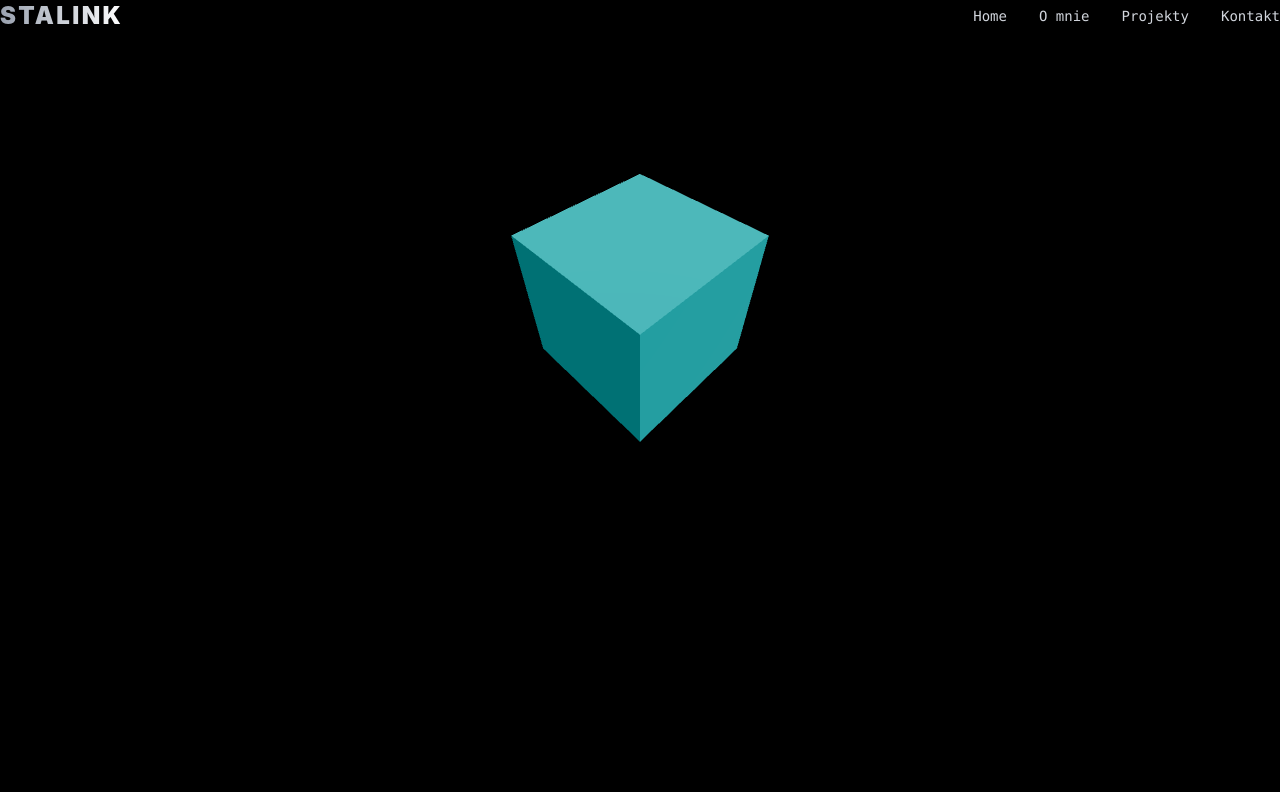
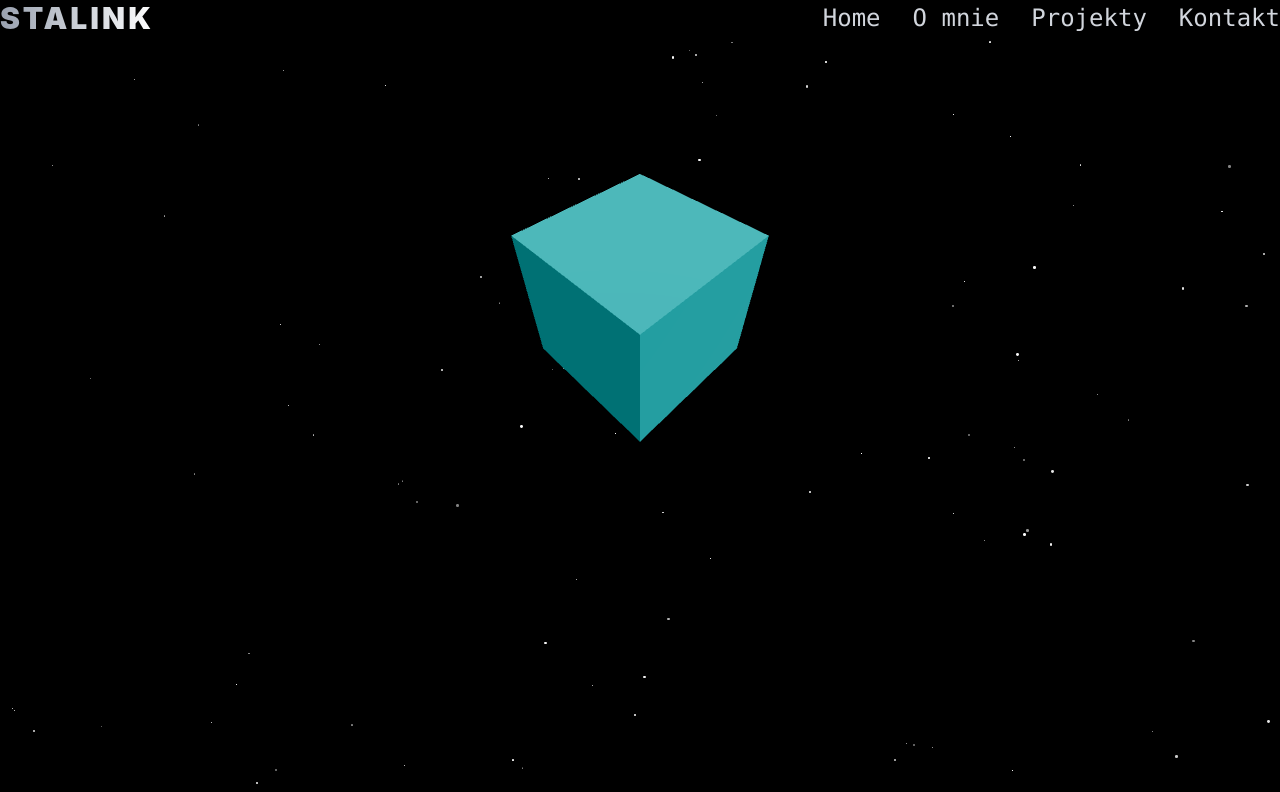
Before and after one commit to Seweryn999/stalink.pl, a Next.js app: page / in a window 1280 px wide. Shown: the top 792 px of the page. Built offline with nearby package versions, Linux system fonts and the light colour scheme.

Commit message:
starry background succesfully added

```diff
--- a/src/app/globals.css
+++ b/src/app/globals.css
@@ -9,7 +9,7 @@ body {
   width: 100%;
   min-height: 100%;
   background-color: #000;
-  color: #e5e7eb; /* text-gray-200 */
+  color: #e5e7eb;
   font-family: "Inter", sans-serif;
   -webkit-font-smoothing: antialiased;
   scroll-behavior: smooth;
@@ -22,16 +22,19 @@ body {
 canvas {
   display: block;
   width: 100%;
+  height: 100%;
   touch-action: none;
-  z-index: 0;
+  z-index: -1;
+  pointer-events: none;
 }
 
 body {
-  overscroll-behavior: none;
+  overscroll-behavior: auto;
 }
 
 :focus {
-  outline: 2px dashed #ff2d95;
+  outline: 2px solid #ff2d95;
+  box-shadow: 0 0 4px #ff2d95, 0 0 8px #ff2d95;
   outline-offset: 4px;
 }
 
@@ -39,6 +42,7 @@ body {
   text-shadow: 0 0 5px #ff2d95, 0 0 10px #ff2d95, 0 0 20px #ff2d95,
     0 0 40px #4df9ff;
 }
+
 @keyframes pulse-neon {
   0%,
   100% {
@@ -50,6 +54,7 @@ body {
       0 0 50px #4df9ff;
   }
 }
+
 .neon-text:hover {
   animation: pulse-neon 1.5s infinite;
 }
@@ -58,10 +63,13 @@ body {
   position: relative;
   padding: 4px 0;
   transition: color 0.3s;
+  z-index: 1;
 }
+
 .menu-link:hover {
   color: #ff2d95;
 }
+
 .menu-link::after {
   content: "";
   position: absolute;
@@ -72,14 +80,47 @@ body {
   background-color: #ff2d95;
   transition: width 0.3s;
 }
+
 .menu-link:hover::after {
   width: 100%;
 }
 
 .section-container {
   @apply max-w-7xl mx-auto px-6 sm:px-8 lg:px-12 text-center pt-48 pb-24;
+  position: relative;
+  z-index: -1;
 }
 
 html:has(:target) {
   scroll-behavior: smooth;
 }
+
+.starry-background {
+  position: fixed;
+  top: 0;
+  left: 0;
+  width: 100%;
+  height: 100%;
+  overflow: hidden;
+  z-index: 1;
+  pointer-events: none;
+  background-color: transparent;
+}
+
+.star {
+  position: absolute;
+  background-color: white !important;
+  border-radius: 50%;
+  opacity: 1;
+  animation: twinkle 2s infinite;
+}
+
+@keyframes twinkle {
+  0%,
+  100% {
+    opacity: 1;
+  }
+  50% {
+    opacity: 0.5;
+  }
+}
--- a/src/app/layout.tsx
+++ b/src/app/layout.tsx
@@ -1,8 +1,9 @@
 import "./globals.css";
 import { ReactNode } from "react";
+import StarsBackground from "../components/ui/StarsBackground";
 
 export const metadata = {
-  title: "Moja futurystyczna strona",
+  title: "Stalink",
   description: "Opis strony...",
 };
 
@@ -14,7 +15,10 @@ export default function RootLayout({ children }: { children: ReactNode }) {
         <meta name="viewport" content="width=device-width, initial-scale=1.0" />
         <link rel="icon" href="/favicon.ico" />
       </head>
-      <body className="bg-black text-white overflow-x-hidden">{children}</body>
+      <body className="relative text-white overflow-x-hidden min-h-screen bg-black">
+        <StarsBackground />
+        <div className="relative z-10">{children}</div>
+      </body>
     </html>
   );
 }
--- a/src/app/page.tsx
+++ b/src/app/page.tsx
@@ -7,7 +7,7 @@ import Footer from "../components/ui/Footer";
 
 export default function Home() {
   return (
-    <main className="relative min-h-screen overflow-x-hidden pt-24">
+    <main className="relative min-h-screen overflow-x-hidden pt-24 ">
       <Header />
       <div className="w-full px-4 sm:px-6 lg:px-8">
         <HeroSection />
--- a/src/app/sections/HeroSection.tsx
+++ b/src/app/sections/HeroSection.tsx
@@ -1,5 +1,6 @@
 "use client";
 
+import { Stars } from "lucide-react";
 import dynamic from "next/dynamic";
 
 const Animation1 = dynamic(() => import("../../components/three/Animation1"), {
@@ -8,17 +9,10 @@ const Animation1 = dynamic(() => import("../../components/three/Animation1"), {
 
 export default function HeroSection() {
   return (
-    <section className="relative w-full h-[600px] overflow-hidden bg-black">
+    <section className="relative w-full h-[600px] overflow-hidden flex items-center justify-center ">
+      <div className="absolute inset-0 starry-background"></div>
       <Animation1 />
-
-      <div className="relative z-10 text-center px-6 pt-24">
-        <h1 className="text-5xl font-black text-transparent bg-clip-text bg-gradient-to-r from-neonPink to-neonBlue animate-glow">
-          Witaj w moim 3D świecie
-        </h1>
-        <p className="mt-6 text-lg text-gray-300 font-mono max-w-2xl mx-auto">
-          To jest sekcja startowa z animacją w tle.
-        </p>
-      </div>
+      <div className="relative z-10 text-center px-6 pt-24"></div>
     </section>
   );
 }
--- a/src/components/ui/Header.tsx
+++ b/src/components/ui/Header.tsx
@@ -9,13 +9,11 @@ export default function Header() {
   return (
     <header className="bg-black bg-opacity-70 backdrop-blur-lg w-full py-4 fixed top-0 left-0 z-50 shadow-md">
       <div className="w-full px-4 sm:px-6 lg:px-8 flex items-center justify-between">
-
-        <div className="text-transparent bg-clip-text bg-gradient-to-r from-gray-400 to-white text-2xl font-black tracking-widest animate-pulse-slow uppercase">
+        <div className="text-transparent bg-clip-text bg-gradient-to-r from-gray-400 to-white text-3xl font-black tracking-widest animate-pulse-slow uppercase">
           <Link href="/">Stalink</Link>
         </div>
 
-
-        <ul className="hidden md:flex gap-8 text-sm font-mono text-gray-300">
+        <ul className="hidden md:flex gap-8  font-mono text-gray-300 text-2xl">
           <li>
             <Link
               href="#hero"
@@ -49,7 +47,6 @@ export default function Header() {
             </Link>
           </li>
         </ul>
-
 
         <div className="md:hidden">
           <button
@@ -90,7 +87,6 @@ export default function Header() {
         </div>
       </div>
 
-      {/* Mobile menu */}
       {isOpen && (
         <div className="md:hidden mt-4 w-full px-4 sm:px-6 lg:px-8">
           <ul className="flex flex-col gap-4 text-sm font-mono text-gray-300">
--- /dev/null
+++ b/src/components/ui/StarsBackground.tsx
@@ -0,0 +1,40 @@
+"use client";
+
+import { useEffect, useRef } from "react";
+
+export default function StarsBackground() {
+  const containerRef = useRef<HTMLDivElement | null>(null);
+
+  useEffect(() => {
+    const container = containerRef.current;
+    if (!container) {
+      console.log("StarsBackground: Kontener nie znaleziony");
+      return;
+    }
+    console.log("StarsBackground: Kontener znaleziony, generowanie gwiazd");
+
+    container.innerHTML = "";
+
+    for (let i = 0; i < 100; i++) {
+      const star = document.createElement("div");
+      star.className = "star";
+      star.style.width = `${Math.random() * 3}px`;
+      star.style.height = star.style.width;
+      star.style.left = `${Math.random() * 100}%`;
+      star.style.top = `${Math.random() * 100}%`;
+      star.style.animationDelay = `${Math.random() * 2}s`;
+      container.appendChild(star);
+    }
+
+    const stars = container.querySelectorAll(".star");
+    console.log(`StarsBackground: Dodano ${stars.length} gwiazd`);
+  }, []);
+
+  return (
+    <div
+      ref={containerRef}
+      className="starry-background"
+      style={{ width: "100%", height: "100%" }}
+    />
+  );
+}
--- a/tailwind.config.js
+++ b/tailwind.config.js
@@ -38,10 +38,20 @@ module.exports = {
             transform: "translateY(0)",
           },
         },
+        twinkle: {
+          "0%, 100%": { opacity: 1 },
+          "50%": { opacity: 0.5 },
+        },
+        move: {
+          "0%": { transform: "translateX(0) translateY(0)" },
+          "100%": { transform: "translateX(-2000px) translateY(1000px)" },
+        },
       },
       animation: {
         glow: "glow 2s infinite ease-in-out",
         fadeInUp: "fadeInUp 0.8s ease-out both",
+        "star-twinkle": "twinkle 2s infinite",
+        "star-move": "move 50s linear infinite",
       },
       borderRadius: {
         xl: "1rem",
@@ -54,4 +64,5 @@ module.exports = {
     },
   },
   plugins: [],
+  safelist: ["animate-star-twinkle", "animate-star-move"],
 };
```
